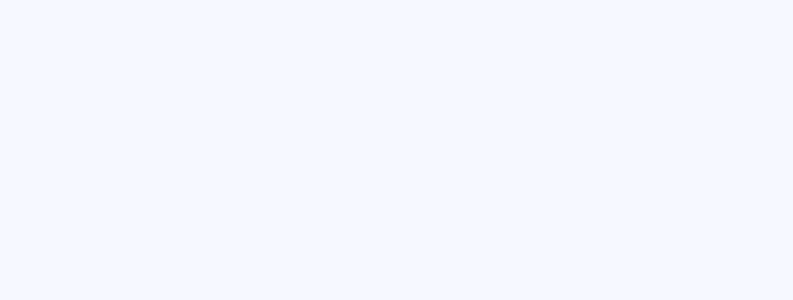
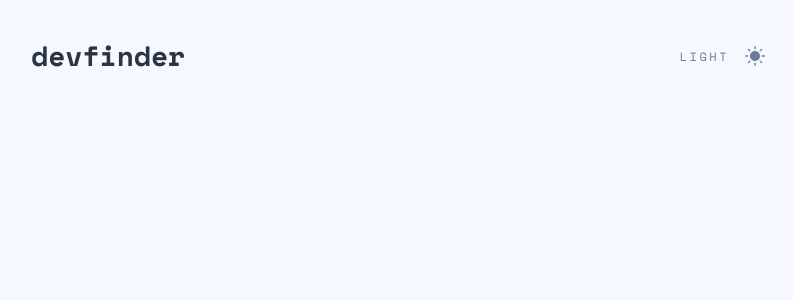
Before and after one commit to azimust/github-devfinder, a React (Create React App) app: page / in a window 1280 px wide. Shown: the top 300 px of the page, without its empty margins (242-1035 px from the left). Built offline with nearby package versions, Linux system fonts and the light colour scheme.

Commit message:
feat: theme switcher

```diff
--- a/src/App.tsx
+++ b/src/App.tsx
@@ -1,8 +1,9 @@
+import { Container } from "components/Container";
+
 function App() {
   return (
-    <>
-
-    </>
+    <Container>
+    </Container>
   );
 }
 
--- /dev/null
+++ b/src/components/Container/Container.module.scss
@@ -0,0 +1,10 @@
+.container {
+    width: 100%;
+    padding: 0 24px;
+
+    @media (min-width: 767px) {
+        width: 734px;
+        padding: 0;
+        margin: 0 auto;
+    }
+}
--- /dev/null
+++ b/src/components/Container/Container.tsx
@@ -0,0 +1,13 @@
+import { ReactNode } from 'react';
+import styles from './Container.module.scss';
+import { Header } from 'components/Header';
+
+interface ContainerProps {
+  children: ReactNode
+}
+
+export const Container = ({ }: ContainerProps) => (
+  <div className={styles.container}>
+    <Header />
+  </div>
+);
--- /dev/null
+++ b/src/components/Container/index.ts
@@ -0,0 +1 @@
+export * from './Container';
--- /dev/null
+++ b/src/components/Header/Header.module.scss
@@ -0,0 +1,23 @@
+:global {
+  body[data-theme='light'] {
+    --header-color: var(--gray-300);
+  }
+
+  body[data-theme='dark'] {
+    --header-color: var(--white);
+  }
+}
+
+.header {
+  margin: 35px 0;
+  display: flex;
+  justify-content: space-between;
+  align-items: center;
+}
+
+.logo {
+  color: var(--header-color);
+  font-size: 1.75rem;
+  line-height: 1.5;
+  font-weight: 700;
+}
--- /dev/null
+++ b/src/components/Header/Header.tsx
@@ -0,0 +1,11 @@
+import { ThemeSwitcher } from 'components/ThemeSwitcher';
+import styles from './Header.module.scss';
+
+export const Header = () => (
+  <div className={styles.header}>
+    <div className={styles.logo}>
+      devfinder
+    </div>
+    <ThemeSwitcher />
+  </div>
+);
--- /dev/null
+++ b/src/components/Header/index.ts
@@ -0,0 +1 @@
+export * from './Header';
--- /dev/null
+++ b/src/components/ThemeSwitcher/ThemeSwitcher.module.scss
@@ -0,0 +1,39 @@
+:global {
+    body[data-theme='light'] {
+      --switcher-color: var(--gray-100);
+      --switcher-color-hover: var(--gray-300);
+    }
+
+    body[data-theme='dark'] {
+      --switcher-color: var(--white);
+      --switcher-color-hover: var(--gray-100);
+    }
+  }
+
+  .switcher {
+    display: flex;
+    align-items: center;
+    gap: 1rem;
+    cursor: pointer;
+
+    span {
+      color: var(--switcher-color);
+      font-size: 0.75rem;
+      text-transform: uppercase;
+      letter-spacing: 2.5px;
+    }
+
+    &:hover {
+      span {
+        color: var(--switcher-color-hover);
+      }
+
+      svg {
+        fill: var(--switcher-color-hover);
+      }
+    }
+  }
+
+  .icon {
+    fill: var(--switcher-color);
+  }
--- /dev/null
+++ b/src/components/ThemeSwitcher/ThemeSwitcher.tsx
@@ -0,0 +1,19 @@
+import styles from './ThemeSwitcher.module.scss';
+import { ReactComponent as MoonIcon } from '../../assets/icon-moon.svg';
+import { ReactComponent as SunIcon } from '../../assets/icon-sun.svg';
+import { useEffect, useState } from 'react';
+
+export const ThemeSwitcher = () => {
+  const [isDark, setIsDark] = useState(false);
+  const themeText = isDark ? 'Dark' : 'Light';
+  const ThemeIcon = isDark ? MoonIcon : SunIcon;
+
+  useEffect(() => {
+    document.body.setAttribute('data-theme', isDark ? 'dark' : 'light')
+  }, [isDark])
+
+  return (<div className={styles.switcher} onClick={() => setIsDark(!isDark)}>
+    <span>{themeText}</span>
+    <ThemeIcon className={styles.icon} />
+  </div>)
+};
--- /dev/null
+++ b/src/components/ThemeSwitcher/index.ts
@@ -0,0 +1 @@
+export * from './ThemeSwitcher';
```
Also changed, not shown: templates/default/TemplateName.tsx (+7 -5 lines), src/index.css (line endings or trailing spaces).
